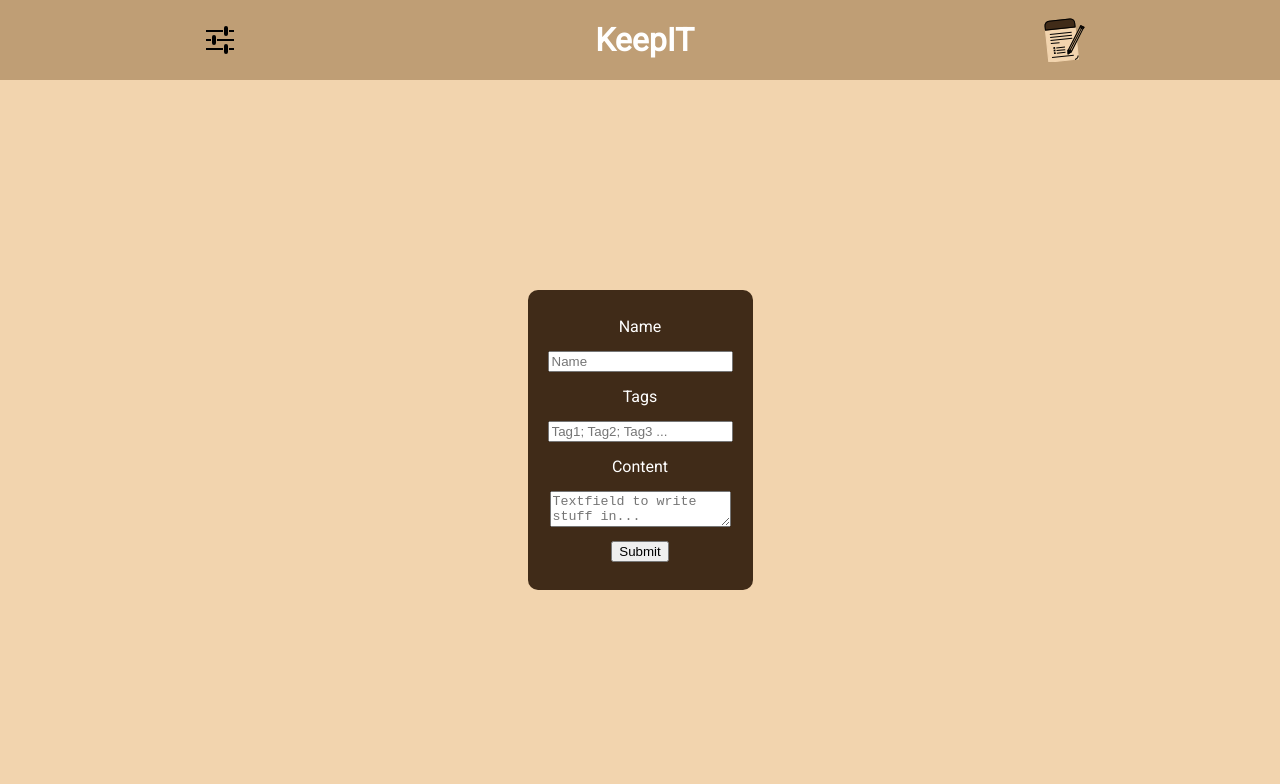
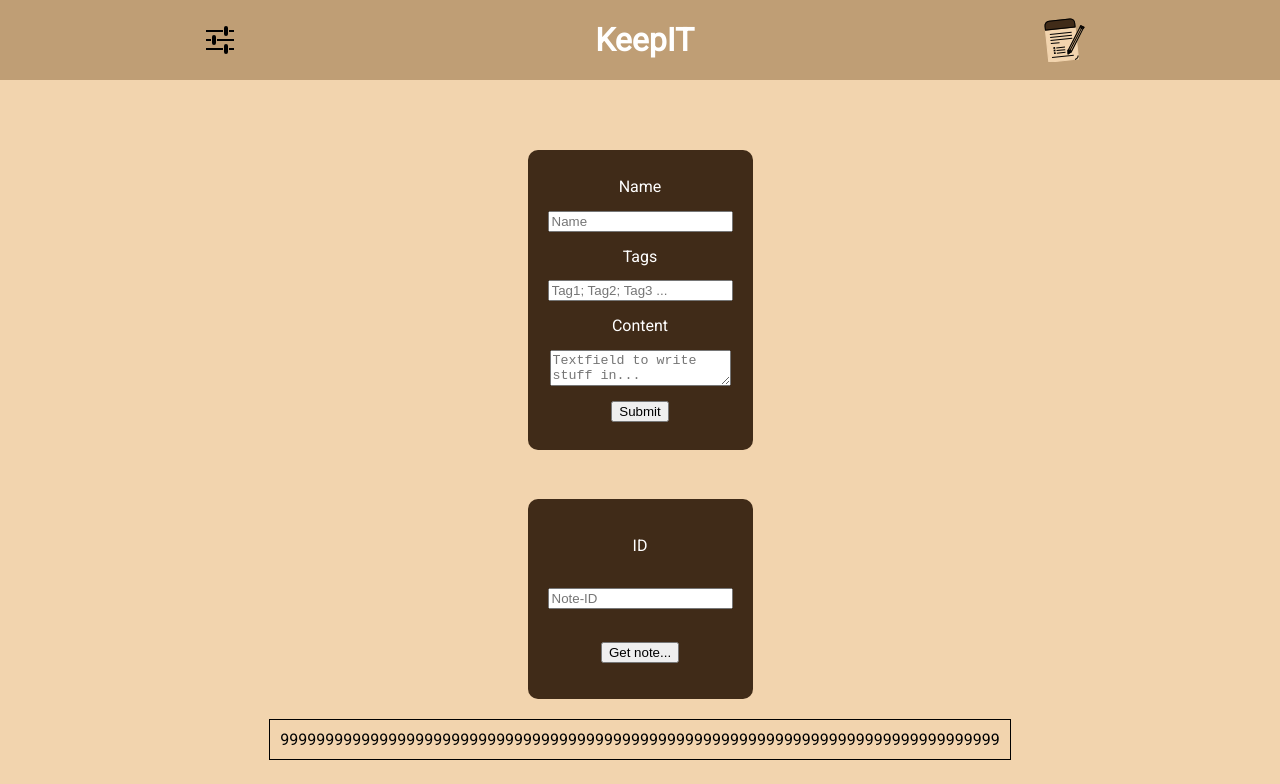
Before and after one commit to j-toscani/keepIt, a React (Create React App) app in the folder client/: page / in a window 1280 px wide. Shown: the top 784 px of the page. Built offline with nearby package versions, Linux system fonts and the light colour scheme.

Commit message:
add p-element and some styling (#23)
closes #15

```diff
--- a/client/src/App.js
+++ b/client/src/App.js
@@ -5,7 +5,7 @@ import colorTheme from "./themes/colorTheme";
 import darkTheme from "./themes/darkTheme";
 import Top from "./components/Top";
 import Form from "./components/Form";
-
+import OutputTest from "./components/OutputTest";
 
 const Container = styled.div`
   margin: 0;
@@ -20,6 +20,7 @@ const Main = styled.main`
   display: flex;
   align-items: center;
   justify-content: center;
+  flex-direction: column;
   overflow: auto;
   flex-wrap: wrap;
 `;
@@ -38,6 +39,7 @@ function App() {
         <Top handleClick={toggleTheme} darkmode={darkmode} />
         <Main>
           <Form />
+          <OutputTest />
         </Main>
       </Container>
     </ThemeProvider>
--- /dev/null
+++ b/client/src/components/OutputTest.js
@@ -0,0 +1,44 @@
+import React from "react";
+import styled from "styled-components";
+
+const StyledForm = styled.form`
+  background: ${props => props.theme.accent};
+  max-width: 280px;
+  margin-top: auto;
+  padding: 20px;
+  display: flex;
+  justify-content: space-around;
+  min-height: 200px;
+  align-items: center;
+  flex-direction: column;
+  border-radius: 10px;
+  color: ${props => props.theme.mainFont};
+`;
+
+const Container = styled.section`
+  display: flex;
+  justify-content: center;
+  align-items: center;
+  flex-direction: column;
+`;
+
+const TextField = styled.p`
+  margin: 20px;
+  border: 1px solid black;
+  padding: 10px;
+`;
+
+export default function OutputTest() {
+  return (
+    <Container>
+      <StyledForm>
+        <label htmlFor="noteId">ID</label>
+        <input name="noteId" placeholder="Note-ID"></input>
+        <button type="submit">Get note...</button>
+      </StyledForm>
+      <TextField>
+        99999999999999999999999999999999999999999999999999999999999999999999999999999999
+      </TextField>
+    </Container>
+  );
+}
```
Also changed, not shown: package.json (+3 -5 lines), 2 other files (tests, documents, lock files or other folders).
